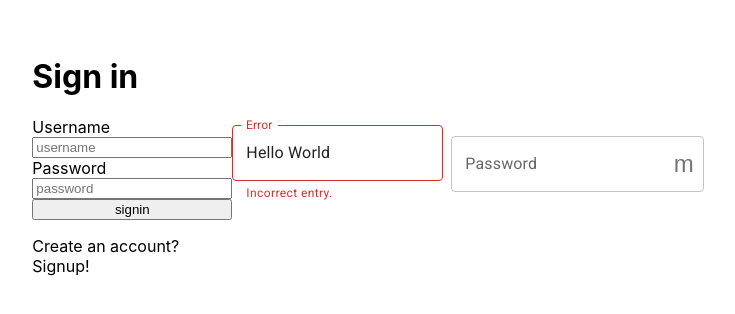
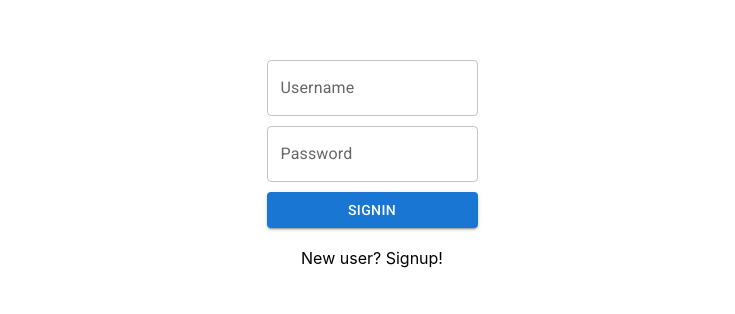
Before and after one commit to gustavfrid/project-solproj, a React (Create React App) app in the folder frontend/: page /login in a window 1280 px wide. Shown: the part 236-550 px from the top of the page, without its empty margins (268-1003 px from the left). Built offline with nearby package versions, Linux system fonts and the light colour scheme; no server answers.

Commit message:
feature: change signup to mui + yup + formik

```diff
--- a/frontend/package.json
+++ b/frontend/package.json
@@ -13,6 +13,7 @@
     "@testing-library/react": "^11.2.7",
     "@testing-library/user-event": "^12.8.3",
     "@turf/turf": "^6.5.0",
+    "formik-mui": "^4.0.0-alpha.3",
     "mapbox-gl": "^2.6.1",
     "moment": "^2.29.1",
     "react": "^17.0.2",
@@ -33,7 +34,8 @@
     "workbox-range-requests": "^5.1.4",
     "workbox-routing": "^5.1.4",
     "workbox-strategies": "^5.1.4",
-    "workbox-streams": "^5.1.4"
+    "workbox-streams": "^5.1.4",
+    "yup": "^0.32.11"
   },
   "scripts": {
     "start": "react-scripts start",
--- a/frontend/src/components/Auth.js
+++ b/frontend/src/components/Auth.js
@@ -3,61 +3,27 @@ import { useDispatch, useSelector, batch } from 'react-redux'
 import { useNavigate } from 'react-router-dom'
 import styled from 'styled-components'
 
-import TextField from '@mui/material/TextField'
-import IconButton from '@mui/material/IconButton'
-import OutlinedInput from '@mui/material/OutlinedInput'
-import InputLabel from '@mui/material/InputLabel'
-import InputAdornment from '@mui/material/InputAdornment'
-import FormControl from '@mui/material/FormControl'
-// import Visibility from '@mui/icons-material/Visibility'
-// import VisibilityOff from '@mui/icons-material/VisibilityOff'
-
 import { user } from '../reducers/user'
 import { API_URL } from '../utils/constants'
 
+import { Signup } from './Auth/Signup'
+
 const Container = styled.div`
   display: flex;
+  flex-direction: column;
   justify-content: center;
   align-items: center;
+  gap: 20px;
   height: 100vh;
-`
-const FormContainer = styled.form`
-  display: flex;
-  flex-direction: column;
-  width: 200px;
 `
 
 export const Auth = () => {
-  const [nameInput, setNameInput] = useState('')
-  const [passwordInput, setPasswordInput] = useState('')
   const [formState, setFormState] = useState('signin')
 
   const dispatch = useDispatch()
   const navigate = useNavigate()
   const accessToken = useSelector((store) => store.user.accessToken)
   //const loading = useSelector(store => store.user.loading)
-
-  // ----------------------mui test
-  const [values, setValues] = useState({
-    password: '',
-    showPassword: false,
-  })
-
-  const handleChange = (prop) => (event) => {
-    setValues({ ...values, [prop]: event.target.value })
-  }
-
-  const handleClickShowPassword = () => {
-    setValues({
-      ...values,
-      showPassword: !values.showPassword,
-    })
-  }
-
-  const handleMouseDownPassword = (event) => {
-    event.preventDefault()
-  }
-  // ----------------------mui test
 
   useEffect(() => {
     if (accessToken) {
@@ -73,8 +39,7 @@ export const Auth = () => {
     }
   }
 
-  const onSubmit = (event) => {
-    event.preventDefault()
+  const handleSubmit = (values) => {
     dispatch(user.actions.setLoading(true))
 
     fetch(API_URL(formState), {
@@ -82,10 +47,7 @@ export const Auth = () => {
       headers: {
         'Content-Type': 'application/json',
       },
-      body: JSON.stringify({
-        username: nameInput,
-        password: passwordInput,
-      }),
+      body: JSON.stringify(values),
     })
       .then((res) => res.json())
       .then((data) => {
@@ -106,68 +68,15 @@ export const Auth = () => {
           })
         }
       })
-      .then(setNameInput(''))
-      .then(setPasswordInput(''))
       .finally(dispatch(user.actions.setLoading(false)))
   }
 
   return (
     <Container>
-      <FormContainer onSubmit={onSubmit}>
-        <h1>{formState === 'signin' ? 'Sign in' : 'Sign up '}</h1>
-        <label htmlFor='nameInput'>Username</label>
-        <input
-          id='nameInput'
-          type='text'
-          placeholder='username'
-          value={nameInput}
-          onChange={(e) => {
-            setNameInput(e.target.value)
-          }}
-        />
-        <label htmlFor='passwordInput'>Password</label>
-        <input
-          id='passwordInput'
-          type='password'
-          placeholder='password'
-          value={passwordInput}
-          onChange={(e) => {
-            setPasswordInput(e.target.value)
-          }}
-        />
-        <button type='submit'>{formState}</button>
-        <p onClick={onChangeFormState}>
-          {formState === 'signin' ? 'Create an account? Signup!' : 'Already user? Sign in!'}
-        </p>
-      </FormContainer>
-      <TextField
-        error
-        id='outlined-error-helper-text'
-        label='Error'
-        defaultValue='Hello World'
-        helperText='Incorrect entry.'
-      />{' '}
-      <FormControl sx={{ m: 1, width: '25ch' }} variant='outlined'>
-        <InputLabel htmlFor='outlined-adornment-password'>Password</InputLabel>
-        <OutlinedInput
-          id='outlined-adornment-password'
-          type={values.showPassword ? 'text' : 'password'}
-          value={values.password}
-          onChange={handleChange('password')}
-          endAdornment={
-            <InputAdornment position='end'>
-              <IconButton
-                aria-label='toggle password visibility'
-                onClick={handleClickShowPassword}
-                onMouseDown={handleMouseDownPassword}
-                edge='end'>
-                {values.showPassword ? 'v' : 'm'}
-              </IconButton>
-            </InputAdornment>
-          }
-          label='Password'
-        />
-      </FormControl>
+      <Signup handleSubmit={handleSubmit} formState={formState} />
+      <div onClick={onChangeFormState}>
+        {formState === 'signup' ? 'Already have an account? Signin!' : 'New user? Signup!'}
+      </div>
     </Container>
   )
 }
--- /dev/null
+++ b/frontend/src/components/Auth/Signup.js
@@ -0,0 +1,57 @@
+import { useFormik } from 'formik'
+import * as Yup from 'yup'
+import { TextField, Button, Stack } from '@mui/material'
+import styled from 'styled-components'
+
+const Form = styled.form`
+  display: flex;
+  flex-direction: column;
+  gap: 10px;
+`
+
+export const Signup = ({ handleSubmit, formState }) => {
+  const formik = useFormik({
+    initialValues: {
+      username: '',
+      password: '',
+    },
+    validationSchema: Yup.object({
+      username: Yup.string().min(5, 'Must be 5 characters or more').required('Required'),
+      password: Yup.string().min(8, 'Must be at least 8 characters').required('Required'),
+    }),
+    onSubmit: (values) => {
+      handleSubmit(values)
+    },
+  })
+  return (
+    <Stack spacing={2} direction='column'>
+      <Form onSubmit={formik.handleSubmit}>
+        <TextField
+          id='username'
+          name='username'
+          type='text'
+          label='Username'
+          error={formik.touched.username && formik.errors.username ? true : false}
+          onChange={formik.handleChange}
+          onBlur={formik.handleBlur}
+          value={formik.values.username}
+          helperText={formik.touched.username && formik.errors.username ? formik.errors.username : ''}
+        />
+        <TextField
+          id='password'
+          name='password'
+          type='password'
+          label='Password'
+          error={formik.touched.password && formik.errors.password ? true : false}
+          onChange={formik.handleChange}
+          onBlur={formik.handleBlur}
+          value={formik.values.password}
+          helperText={formik.touched.password && formik.errors.password ? formik.errors.password : null}
+        />
+        <Button type='submit' variant='contained'>
+          {formState}
+        </Button>
+      </Form>
+    </Stack>
+  )
+}
```
Also changed, not shown: 1 other file (tests, documents, lock files or other folders).
